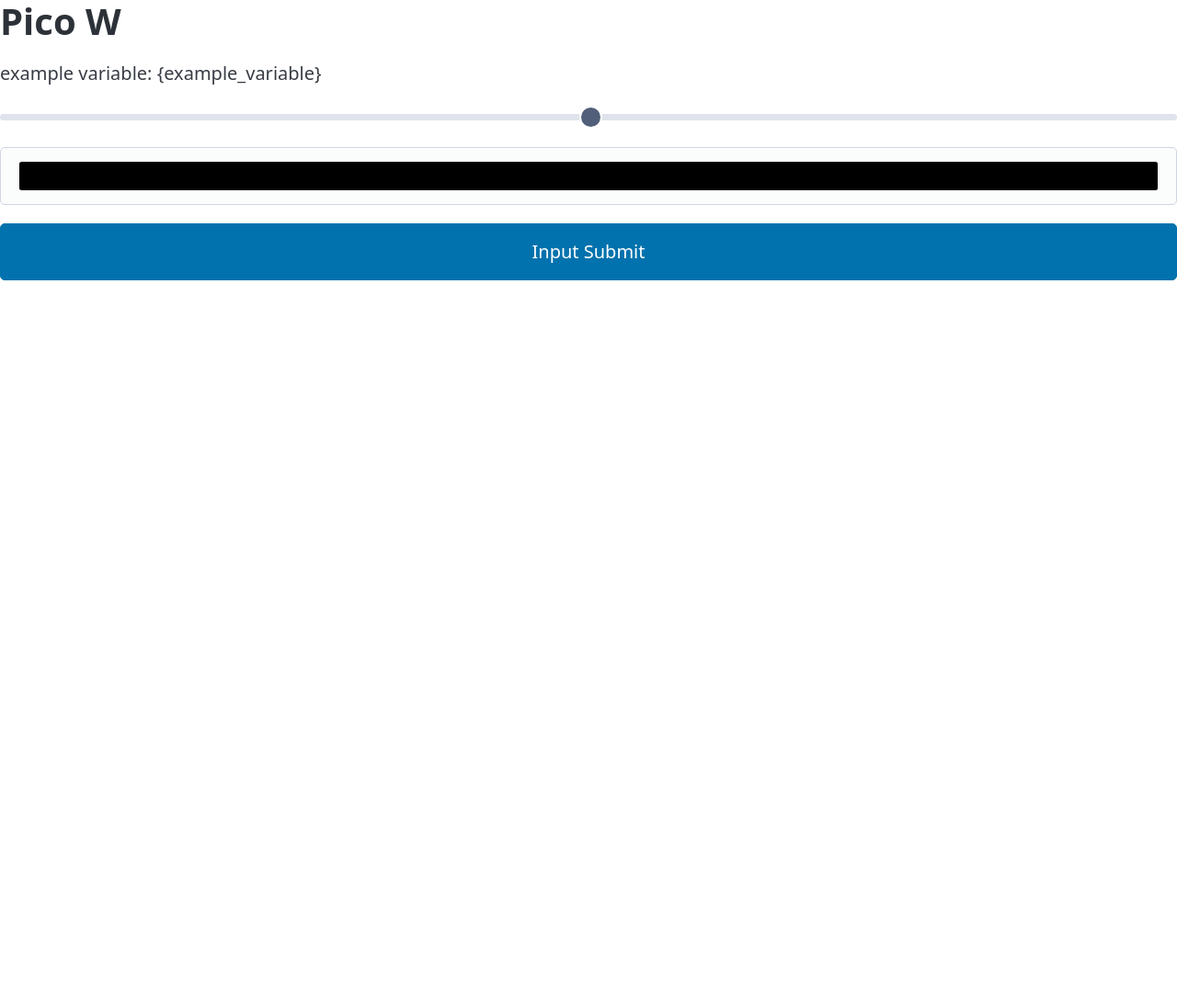
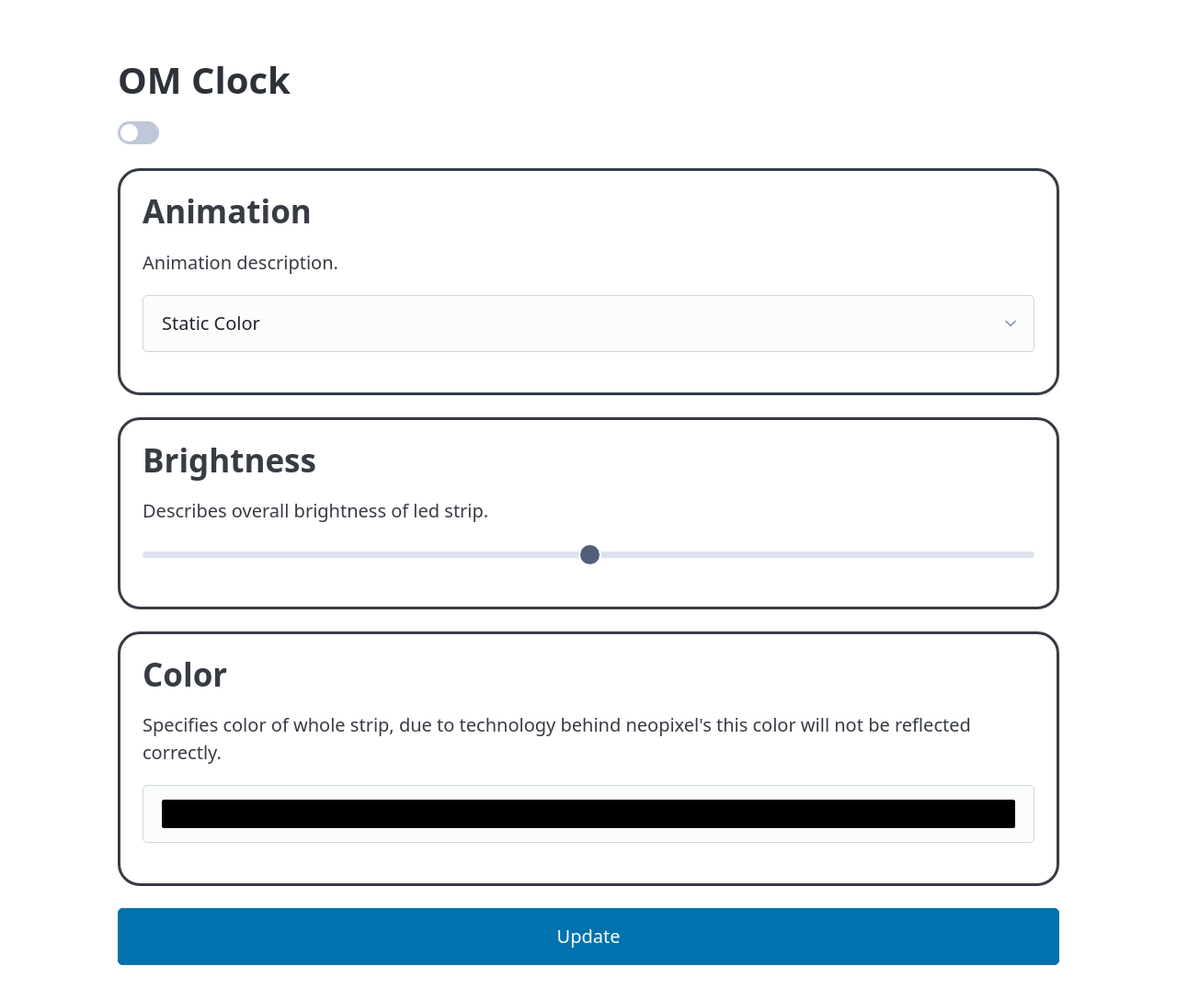
Before and after one commit to pdrabik223/om_clock, a plain HTML site: page src/assets/index.html in a window 1280 px wide. Shown: the whole page at 92% size. Before the commit the page ends 800 px from the top, so only its background shows below. Drawn offline with nearby package versions, Linux system fonts and the light colour scheme.

Commit message:
better looking web page

```diff
--- /dev/null
+++ b/src/assets/animation_configurations/simple_fill.html
@@ -0,0 +1,13 @@
+<div class="config-cell">
+    <h2>Brightness</h2>
+    <p> Describes overall brightness of led strip.</p>
+    <input type="range" min="0" max="255" value={brightness} class="slider" id="brightness" , name="brightness">
+</div>
+<div style="height: 24px;"></div>
+<div class="config-cell">
+    <h2>Color</h2>
+    <p>Specifies color of whole strip, due to technology behind neopixel's this color will
+        not be reflected
+        correctly.</p>
+    <input type="color" id="color" name="color" value={color} />
+</div>
--- a/src/assets/index.html
+++ b/src/assets/index.html
@@ -3,21 +3,72 @@
 <link rel="stylesheet" href="https://cdn.jsdelivr.net/npm/@picocss/pico@2/css/pico.min.css">
 
 <head>
-    <title>Pico W</title>
+    <title>OM Clock</title>
+    <link rel="icon" type="image/x-icon" href="clock.png">
+    <script type="text/javascript">
+
+        selection_map = {
+            1: "animation_configurations/rainbow_gradient.html",
+            0: "animation_configurations/simple_fill.html"
+        }
+
+        function selectAnimation() {
+            let selection = document.getElementById("animation-select").selectedIndex
+
+            fetch(selection_map[selection])
+                .then((response) => response.text())
+                .then((test) => {
+                    const element = document.getElementById("animation-configuration");
+                    element.innerHTML = test;
+                });
+        }
+        document.addEventListener('DOMContentLoaded', selectAnimation, false);
+    </script>
+    <style>
+        .flex-container {
+            display: flex;
+
+        }
+
+        .flex-element {
+            padding: 20px;
+            margin: auto;
+        }
+
+        .config-cell {
+            padding: 24px;
+            border-style: solid;
+            border-radius: 24px;
+
+        }
+    </style>
 </head>
 
-<body>
-    <h1>Pico W</h1>
-    <p>example variable: {example_variable}</p>
+<body style="padding: 5% 10%; max-width: 1600px; display: flex;">
 
-    <form action="./test2", method="GET">
-        <div>
-            <input type="range" min="0" max="255" value={brightness} class="slider" id="brightness", name="brightness">
-            <input type="color" id="color" name="color" value={color} />
-
-            <input type="submit" value="Input Submit" />
-
-        </div>
+    <div style="margin: auto;">
+        <h1 style="margin-bottom: 2%;">OM Clock</h1>
+        <input type="checkbox" id="on_off_switch" , name="on_off_switch" , role="switch">
 
 
+        <form action="./" , method="GET">
+            <div style="height: 24px;"></div>
+            <div class="config-cell">
+                <h2 for="animation-select">Animation</h2>
+                <p>Animation description.</p>
+                <select name="animation-select" id="animation-select" onchange="selectAnimation()">
+                    <option value="static">Static Color</option>
+                    <option value="rainbow">Rainbow Gradient</option>
+                </select>
+            </div>
+            <div style="height: 24px;"></div>
+            <div id="animation-configuration">
+                <article aria-busy="true">
+                </article>
+            </div>
+            <div style="height: 24px;"></div>
+            <input type="submit" value="Update" />
+        </form>
+    </div>
+
 </html>
```
Also changed, not shown: src/assets/animation_configurations/rainbow_gradient.html (added, +13 -0 lines), src/assets/clock.png (added), 2 other files.
